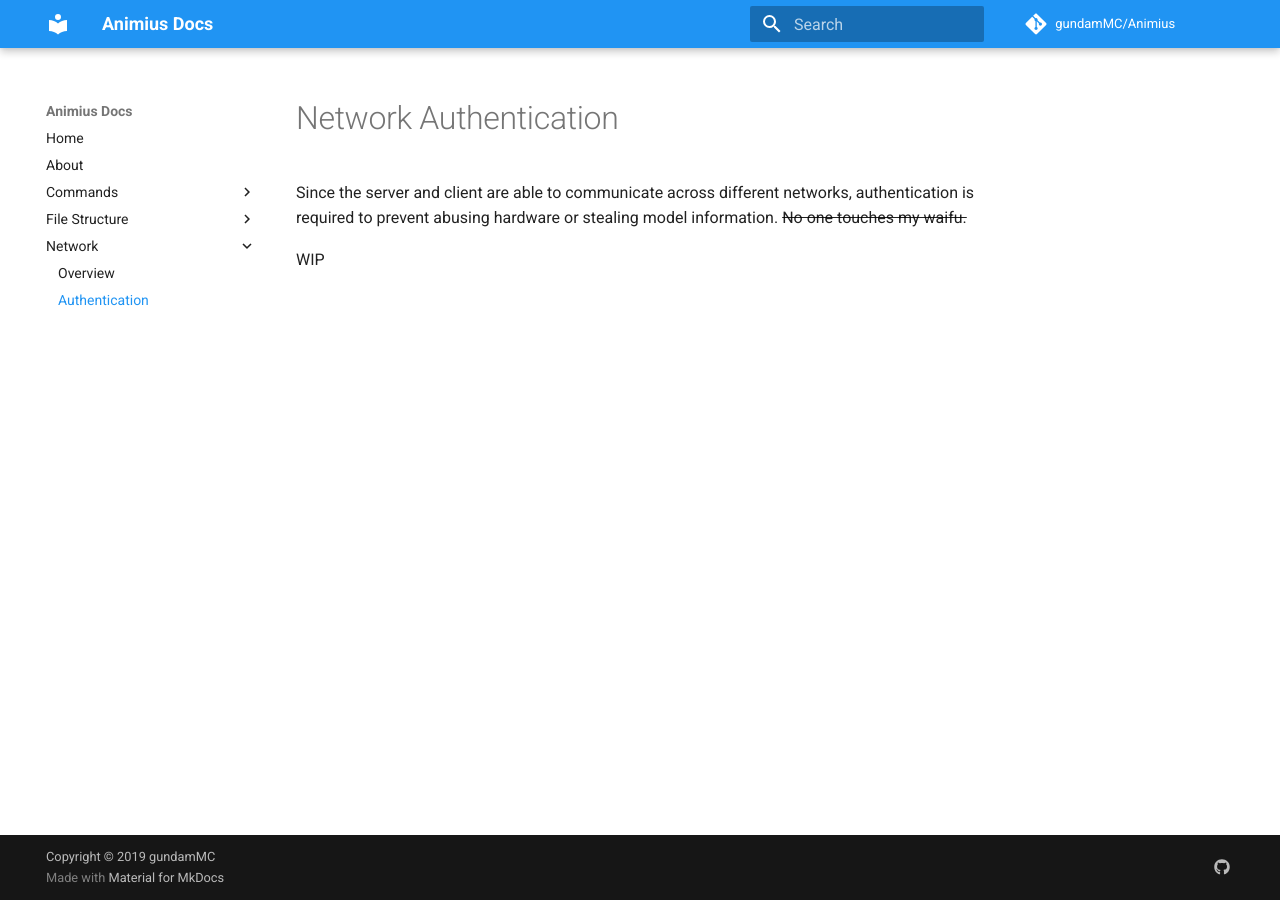
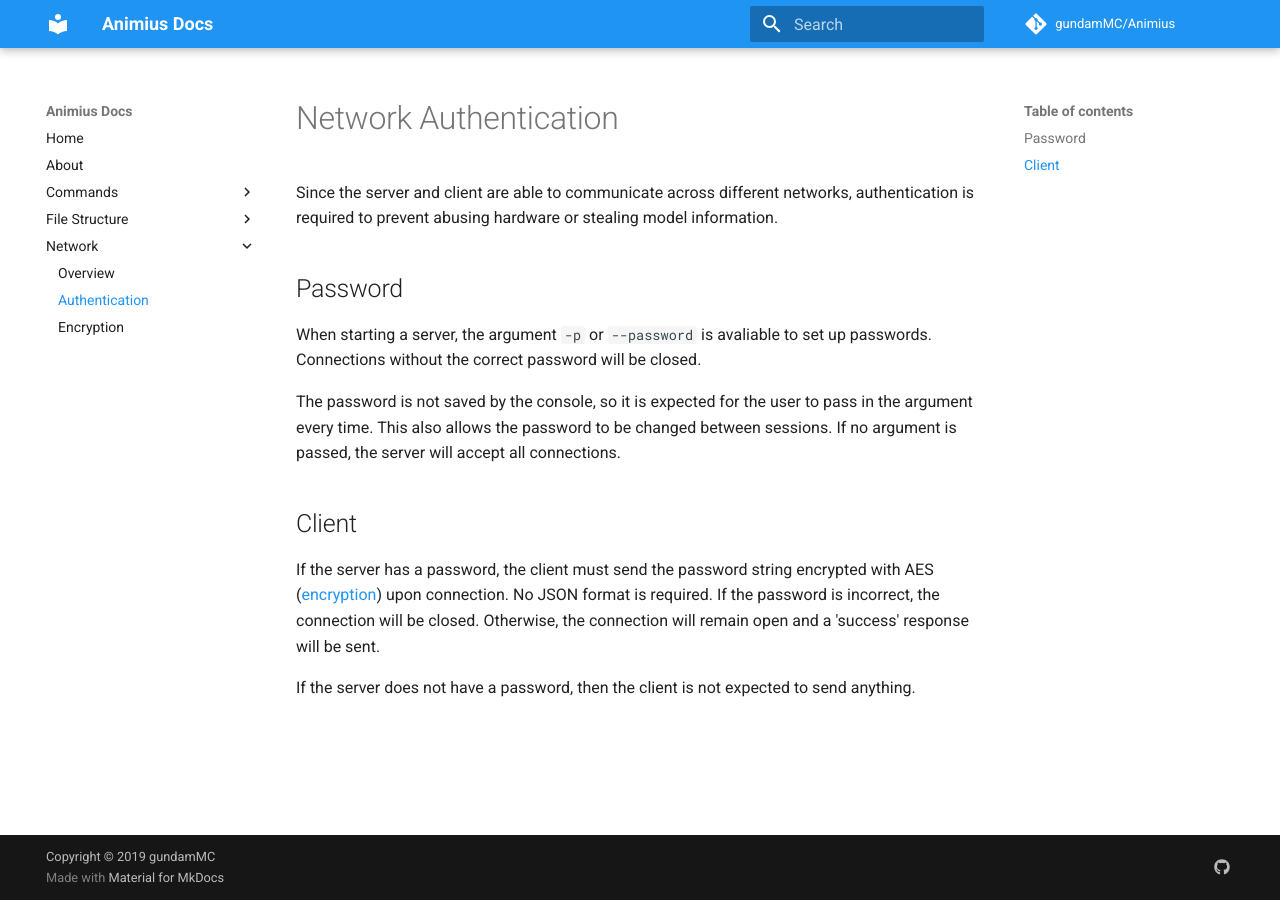
Before and after one commit to gundamMC/animius, an MkDocs documentation site: the page built from docs/network/authentication.md, in a window 1280 px wide. Built offline with MkDocs 1.6.1 and Material for MkDocs 9.7.7, drawn with Linux system fonts in a browser that asks for light colours; comment, search, counter and statistics services are not loaded.

Commit message:
Update network documentation

```diff
--- a/docs/network/authentication.md
+++ b/docs/network/authentication.md
@@ -1,5 +1,15 @@
 # Network Authentication
 
-Since the server and client are able to communicate across different networks, authentication is required to prevent abusing hardware or stealing model information. ~~No one touches my waifu.~~
+Since the server and client are able to communicate across different networks, authentication is required to prevent abusing hardware or stealing model information.
 
-WIP
+## Password
+
+When starting a server, the argument `-p` or `--password` is avaliable to set up passwords. Connections without the correct password will be closed.
+
+The password is not saved by the console, so it is expected for the user to pass in the argument every time. This also allows the password to be changed between sessions. If no argument is passed, the server will accept all connections.
+
+## Client
+
+If the server has a password, the client must send the password string encrypted with AES ([encryption](encryption)) upon connection. No JSON format is required. If the password is incorrect, the connection will be closed. Otherwise, the connection will remain open and a 'success' response will be sent.
+
+If the server does not have a password, then the client is not expected to send anything.
--- a/mkdocs.yml
+++ b/mkdocs.yml
@@ -25,6 +25,7 @@ nav:
     - Network:
         - Overview: 'network/overview.md'
         - Authentication: 'network/authentication.md'
+        - Encryption: 'network/encryption.md'
 
 # Themes
 theme:
```
Also changed, not shown: docs/network/encryption.md (added, +29 -0 lines), docs/network/overview.md (+2 -2 lines).
